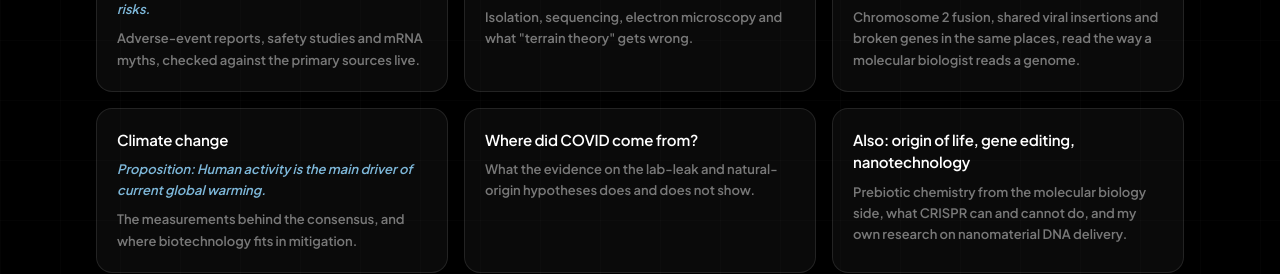
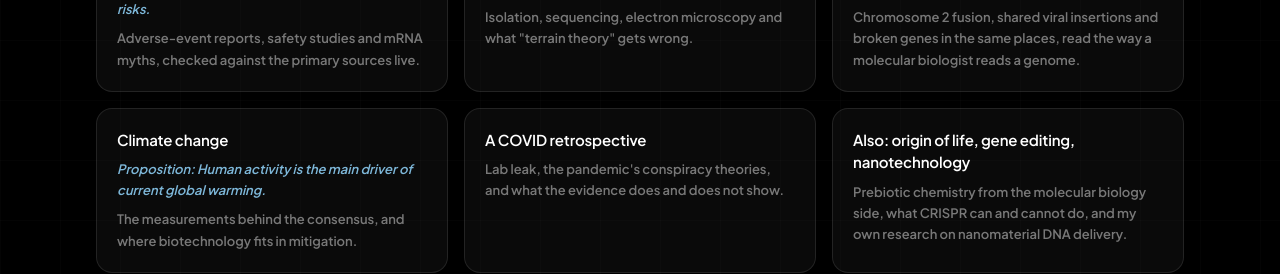
Before and after one commit to gregnewkirk/drgregshow-website, a Next.js app: page /book in a window 1280 px wide. Shown: the part 2600-2874 px from the top of the page. Built offline with nearby package versions, Linux system fonts and the light colour scheme.

Commit message:
Topic: COVID retrospective

```diff
--- a/src/app/book/page.tsx
+++ b/src/app/book/page.tsx
@@ -68,9 +68,9 @@ const TOPICS = [
     desc: 'The measurements behind the consensus, and where biotechnology fits in mitigation.',
   },
   {
-    title: 'Where did COVID come from?',
+    title: 'A COVID retrospective',
     prop: '',
-    desc: 'What the evidence on the lab-leak and natural-origin hypotheses does and does not show.',
+    desc: 'Lab leak, the pandemic\'s conspiracy theories, and what the evidence does and does not show.',
   },
   {
     title: 'Also: origin of life, gene editing, nanotechnology',
```
Also changed, not shown: 1 other file (tests, documents, lock files or other folders).
